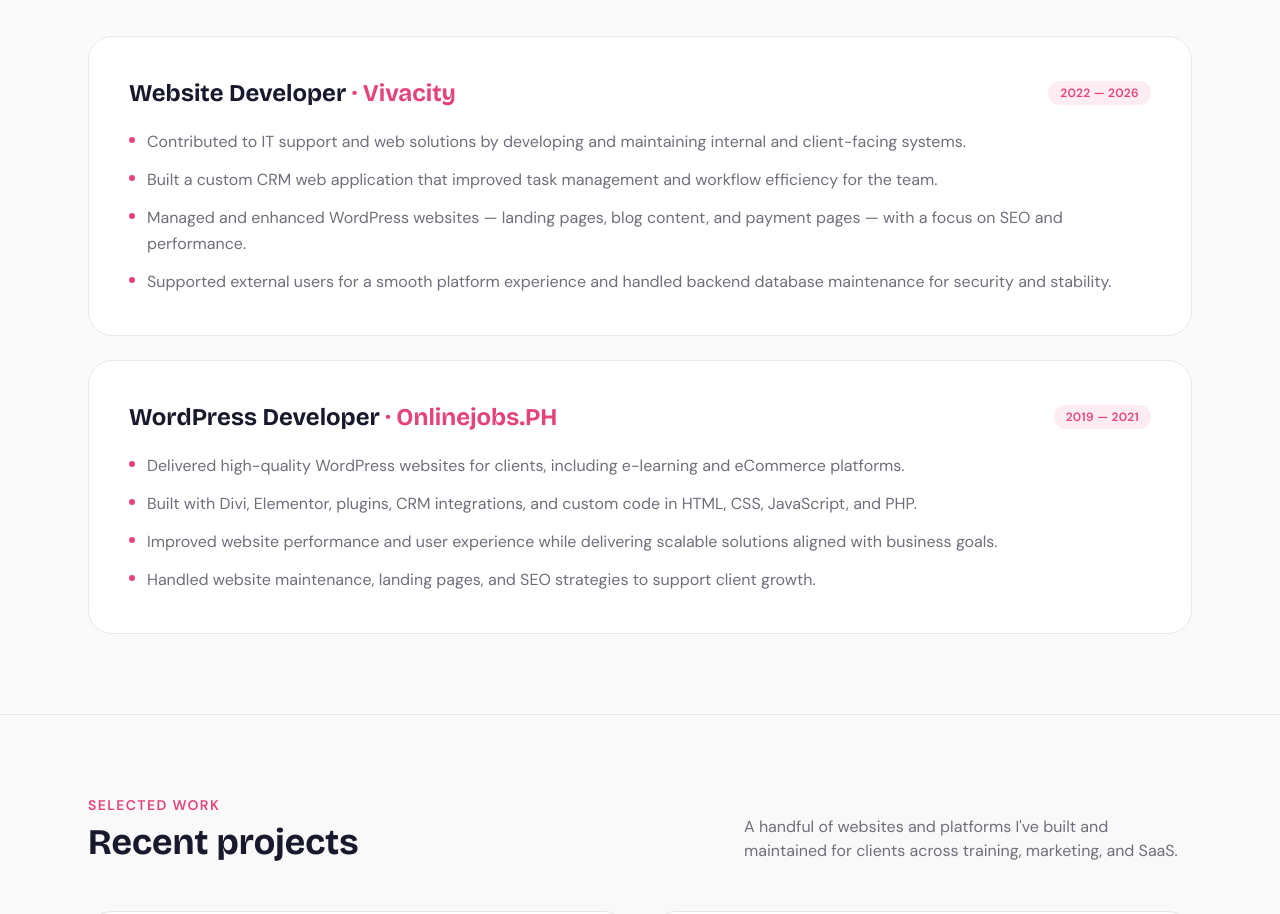
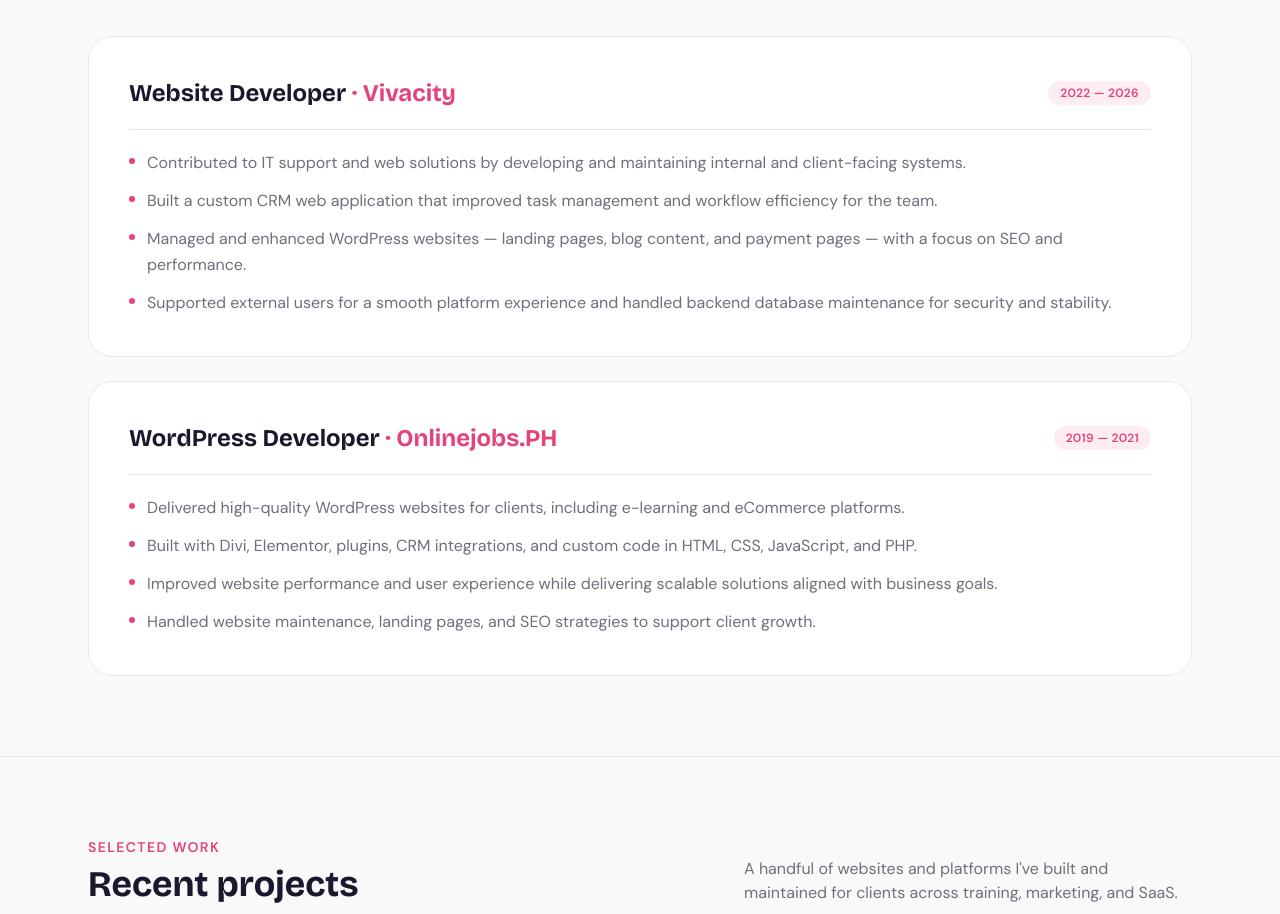
Before and after one commit to baternaian95-lab/ian-baterna-portfolio, a React (Vite) app: page / in a window 1280 px wide. Shown: the part 1000-1914 px from the top of the page. Built offline with nearby package versions, Linux system fonts and the light colour scheme; the HTML template or start-up script is replaced by a standard one.

Commit message:
Changes
Co-authored-by: ian-vivacity <215267495+ian-vivacity@users.noreply.github.com>

```diff
--- a/src/pages/Portfolio.tsx
+++ b/src/pages/Portfolio.tsx
@@ -198,6 +198,7 @@ export default function Portfolio() {
                       {job.period}
                     </span>
                   </div>
+                  <div className="h-px w-full bg-border" />
                   <ul className="space-y-3">
                     {job.bullets.map((b, j) => (
                       <li key={j} className="flex gap-3 text-muted-foreground leading-relaxed">
```
